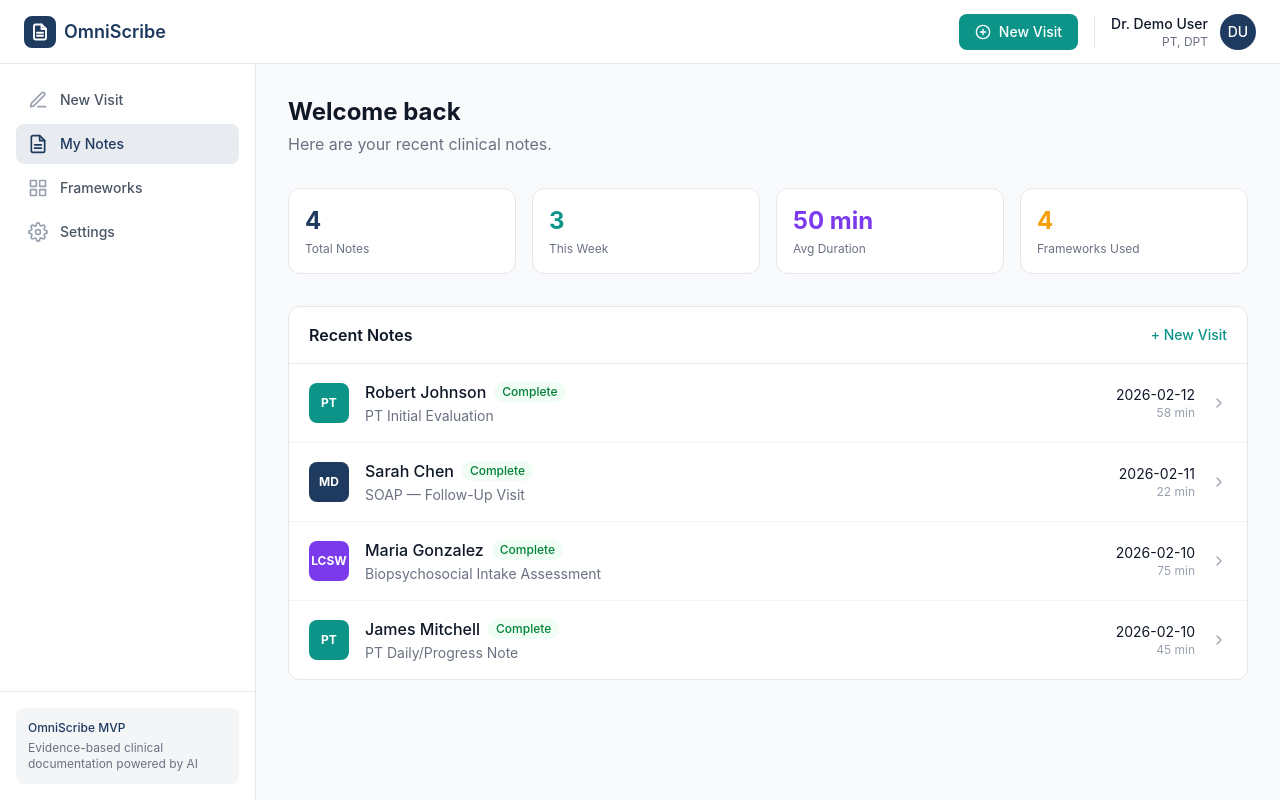
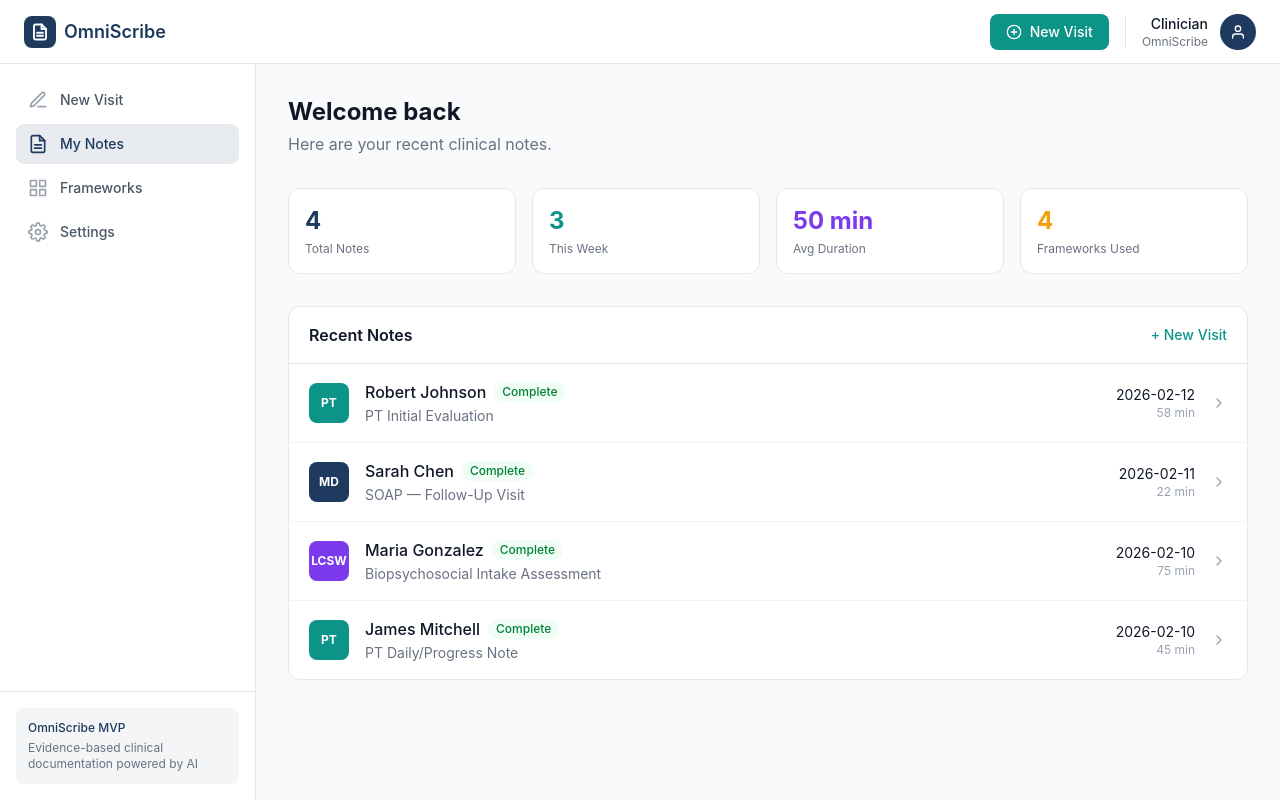
Before and after one commit to giljavelosa/OmniScribeAi, a Next.js app in the folder app/: page /dashboard in a window 1280 px wide. Built offline with nearby package versions, Linux system fonts and the light colour scheme.

Commit message:
Complete QA audit: fix Header hardcoded user, add upload button validation, audit all components (17/17)

```diff
--- a/app/src/app/visit/new/page.tsx
+++ b/app/src/app/visit/new/page.tsx
@@ -299,6 +299,7 @@
 
                         <button
                           onClick={handleUploadSubmit}
+                          disabled={!canRecord || !uploadedFile}
                           className="w-full mt-4 px-6 py-3 bg-[#0d9488] text-white rounded-xl text-sm font-medium hover:bg-[#0f766e] transition-colors shadow-md hover:shadow-lg"
                         >
                           Generate Clinical Note
--- a/app/src/components/Header.tsx
+++ b/app/src/components/Header.tsx
@@ -40,11 +40,11 @@
         <div className="w-px h-8 bg-gray-200" />
         <div className="flex items-center gap-3">
           <div className="text-right">
-            <div className="text-sm font-medium text-gray-900">Dr. Demo User</div>
-            <div className="text-xs text-gray-500">PT, DPT</div>
+            <div className="text-sm font-medium text-gray-900">Clinician</div>
+            <div className="text-xs text-gray-500">OmniScribe</div>
           </div>
           <div className="w-9 h-9 rounded-full bg-[#1e3a5f] flex items-center justify-center text-white text-sm font-medium">
-            DU
+            <svg width="16" height="16" viewBox="0 0 24 24" fill="none" stroke="currentColor" strokeWidth="2" strokeLinecap="round" strokeLinejoin="round"><path d="M20 21v-2a4 4 0 0 0-4-4H8a4 4 0 0 0-4 4v2" /><circle cx="12" cy="7" r="4" /></svg>
           </div>
         </div>
       </div>
```
